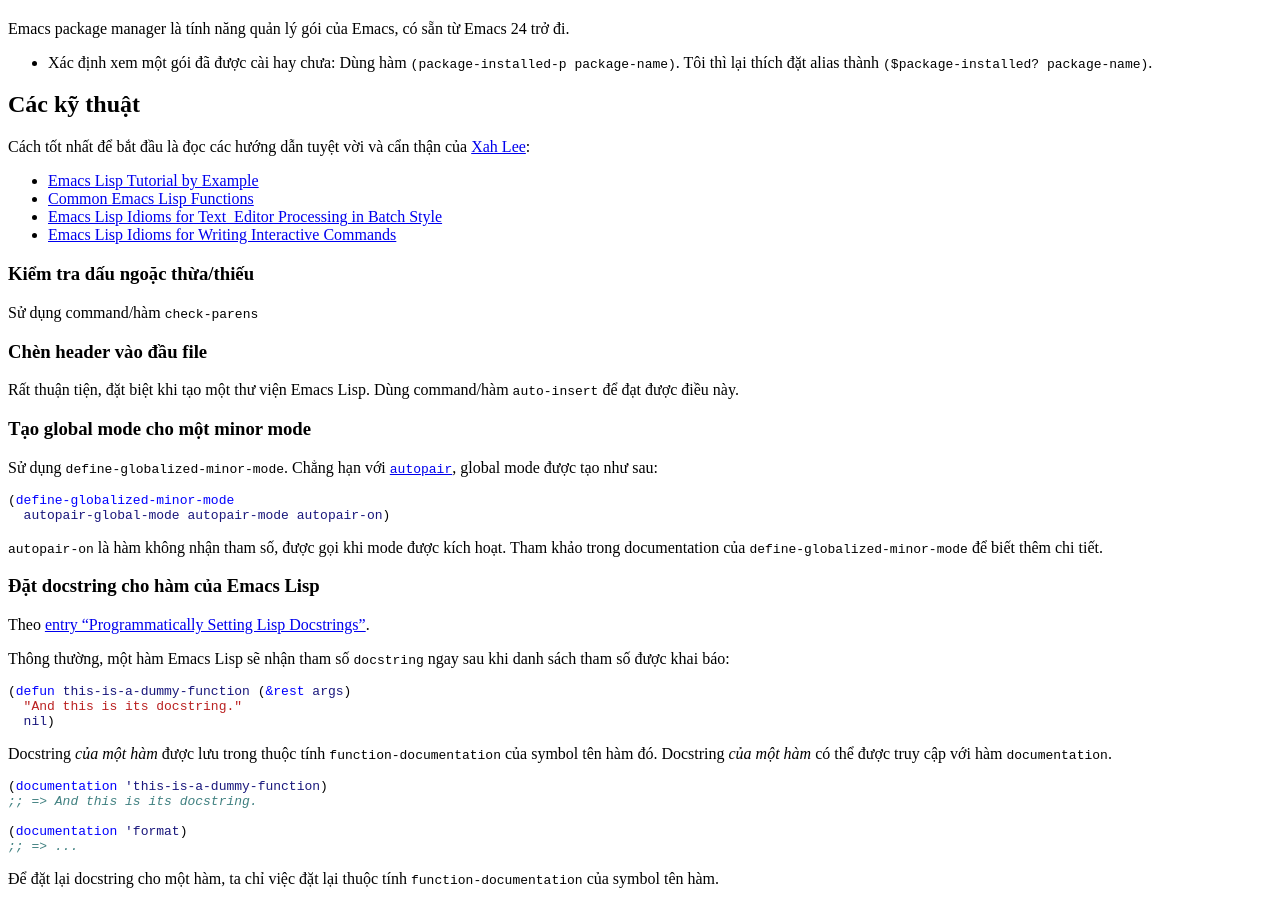
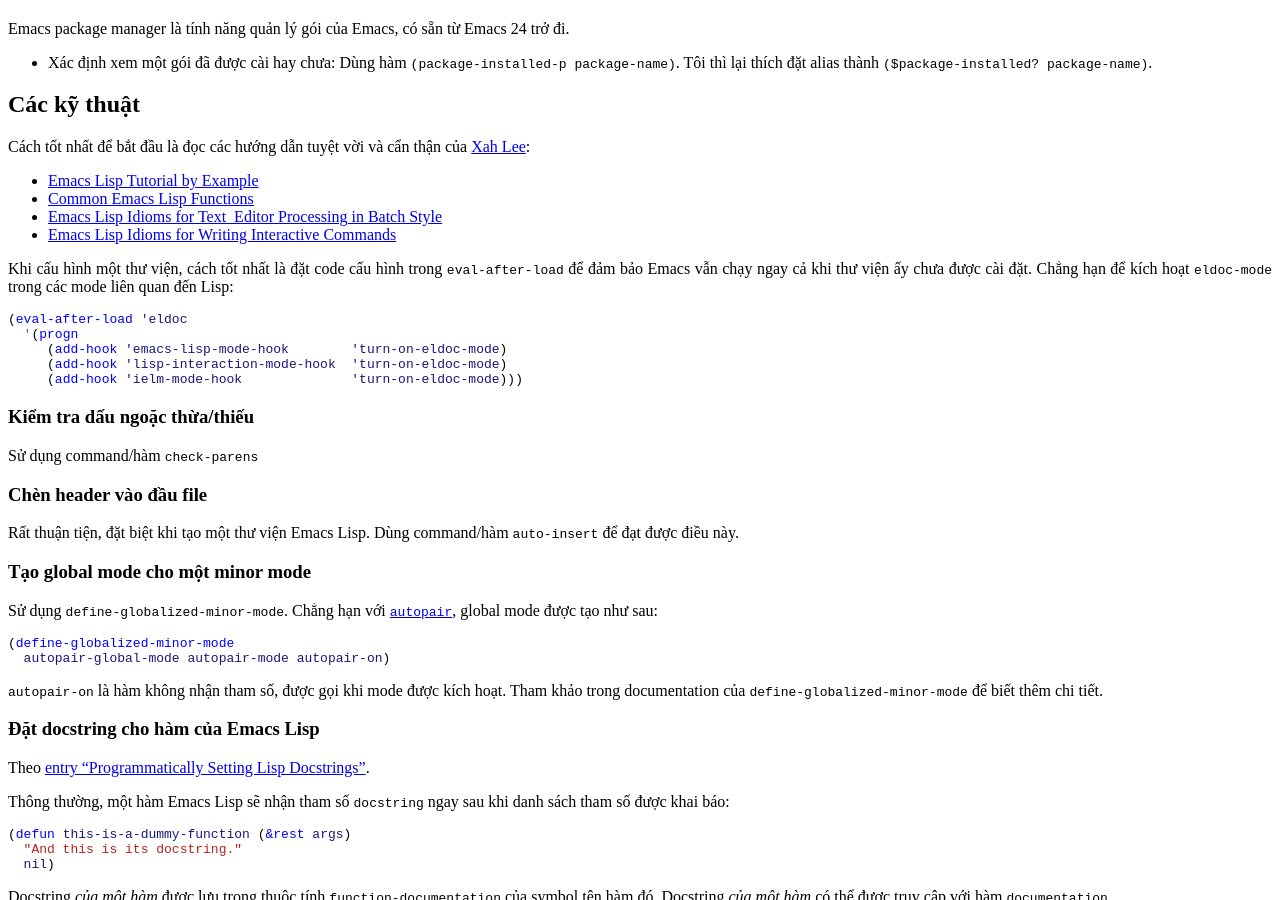
Before and after one commit to cmpitg/cmpitg.github.com, a Jekyll site: the page built from guides-vi/emacs.md, in a window 1280 px wide and 900 px high, scrolled down 1152 px. Built offline with Jekyll 4.4.1, drawn with Linux system fonts in a browser that asks for light colours; Markdown is read by kramdown in place of the engine named in the settings; comment, search, counter and statistics services are not loaded; some of the changed text lies outside the part shown.

Commit message:
Update Emacs guide - note about eval-after-load

````diff
--- a/guides-vi/emacs.md
+++ b/guides-vi/emacs.md
@@ -93,6 +93,19 @@ Cách tốt nhất để bắt đầu là đọc các hướng dẫn tuyệt v
 * [Common Emacs Lisp Functions](http://ergoemacs.org/emacs/elisp_common_functions.html)
 * [Emacs Lisp Idioms for Text_Editor Processing in Batch Style](http://ergoemacs.org/emacs/elisp_idioms_batch.html)
 * [Emacs Lisp Idioms for Writing Interactive Commands](http://ergoemacs.org/emacs/elisp_idioms.html)
+
+Khi cấu hình một thư viện, cách tốt nhất là đặt code cấu hình trong
+`eval-after-load` để đảm bảo Emacs vẫn chạy ngay cả khi thư viện ấy chưa được
+cài đặt.  Chẳng hạn để kích hoạt `eldoc-mode` trong các mode liên quan đến
+Lisp:
+
+```scheme
+(eval-after-load 'eldoc
+  '(progn
+     (add-hook 'emacs-lisp-mode-hook        'turn-on-eldoc-mode)
+     (add-hook 'lisp-interaction-mode-hook  'turn-on-eldoc-mode)
+     (add-hook 'ielm-mode-hook              'turn-on-eldoc-mode)))
+```
 
 ### Kiểm tra dấu ngoặc thừa/thiếu
 
````
Also changed, not shown: other parts of guides-vi/emacs.md (+1 -1 lines).
